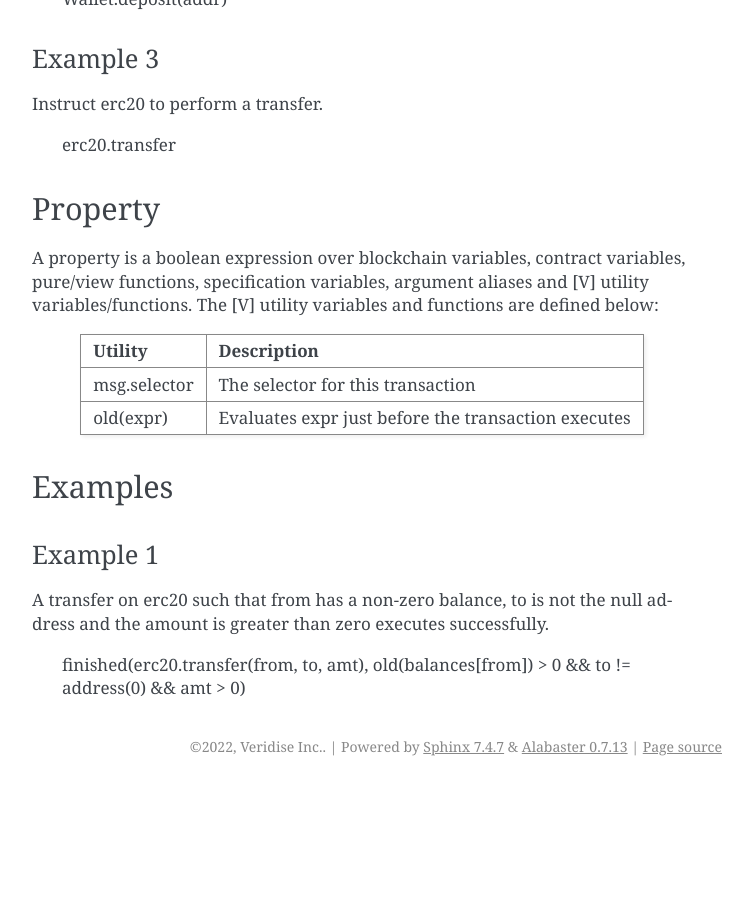
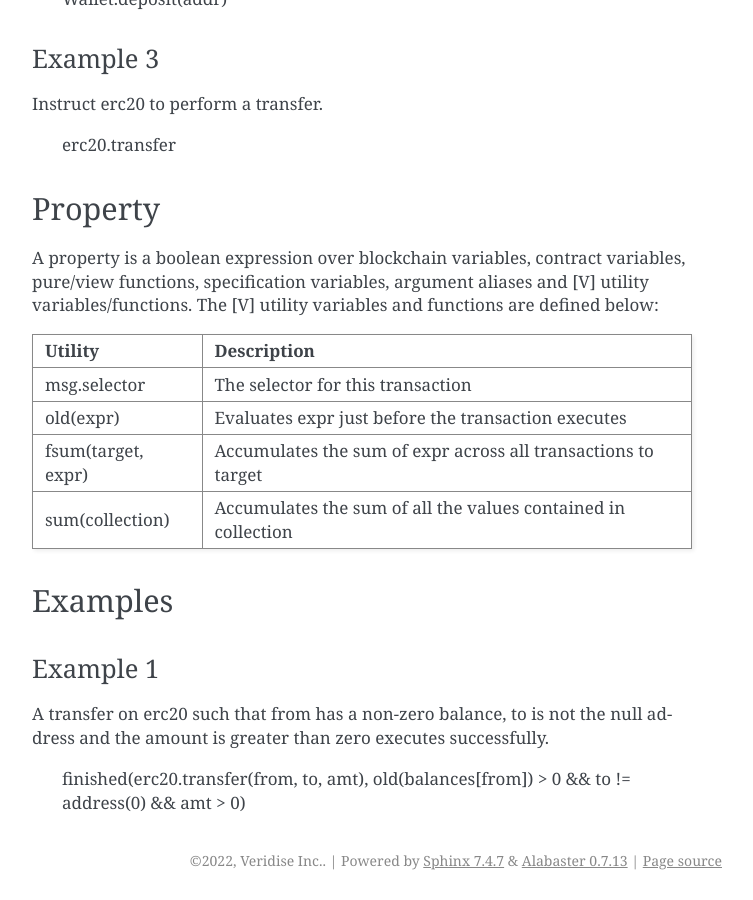
Before and after one commit to Veridise/V, a Sphinx documentation site: the page built from docs/statements.rst, in a window 1280 px wide and 900 px high, scrolled down 1856 px. Shown: the whole window, without its empty margins (388-1141 px from the left). Built offline with Sphinx 7.4.7, drawn with Linux system fonts in a browser that asks for light colours; before the commit the page ends 2642 px from its top, so only the background shows below that.

Commit message:
Update statements.rst

```diff
--- a/docs/statements.rst
+++ b/docs/statements.rst
@@ -73,12 +73,14 @@ Property
 ========
 A property is a boolean expression over blockchain variables, contract variables, pure/view functions, specification variables, argument aliases and [V] utility variables/functions. The [V] utility variables and functions are defined below:
 
-============= ====================================================
-Utility       Description
-============= ====================================================
-msg.selector  The selector for this transaction
-old(expr)     Evaluates expr just before the transaction executes
-============= ====================================================
+================== =============================================================
+Utility            Description
+================== =============================================================
+msg.selector       The selector for this transaction
+old(expr)          Evaluates expr just before the transaction executes
+fsum(target, expr) Accumulates the sum of expr across all transactions to target
+sum(collection)    Accumulates the sum of all the values contained in collection
+================== =============================================================
 
 Examples
 ========
```
